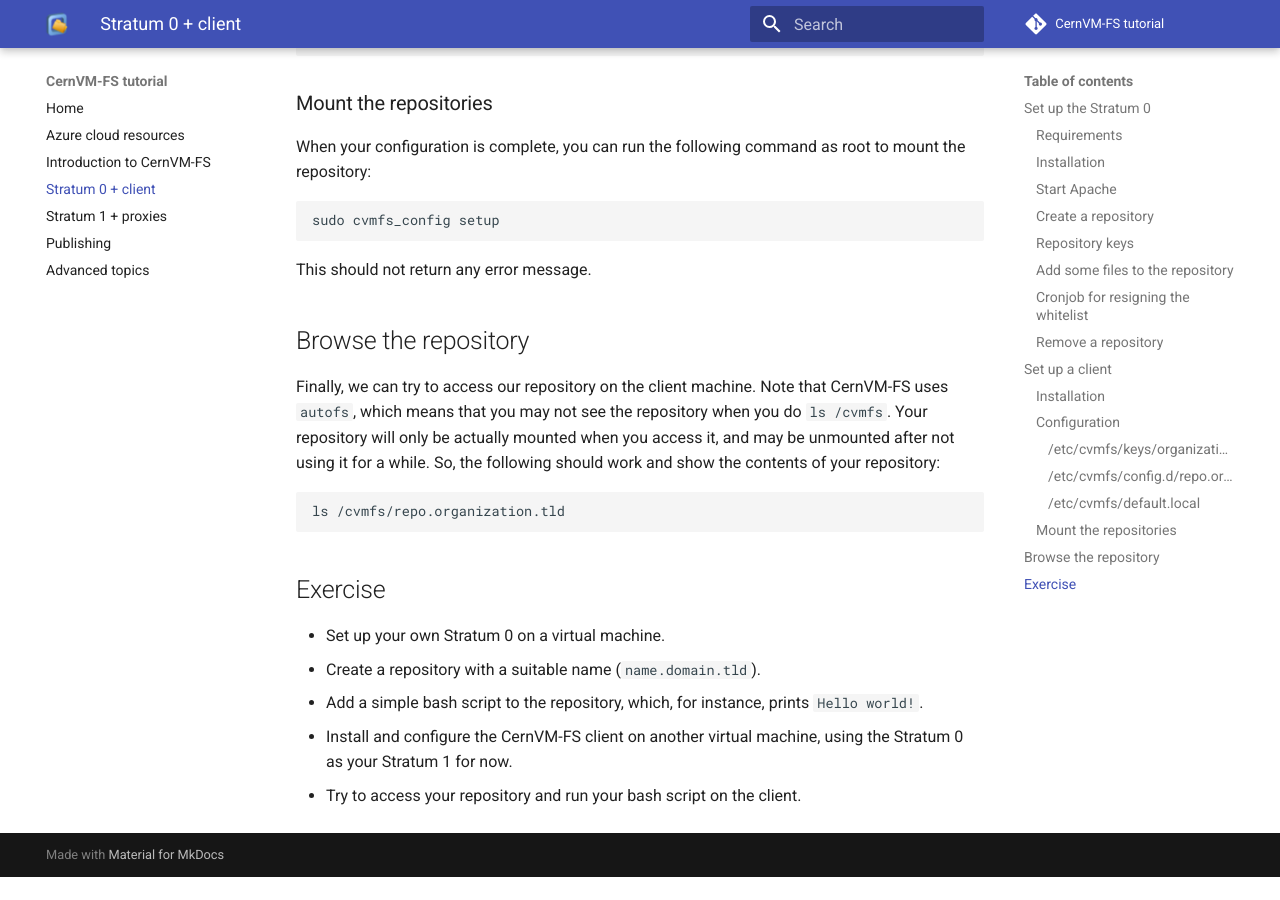
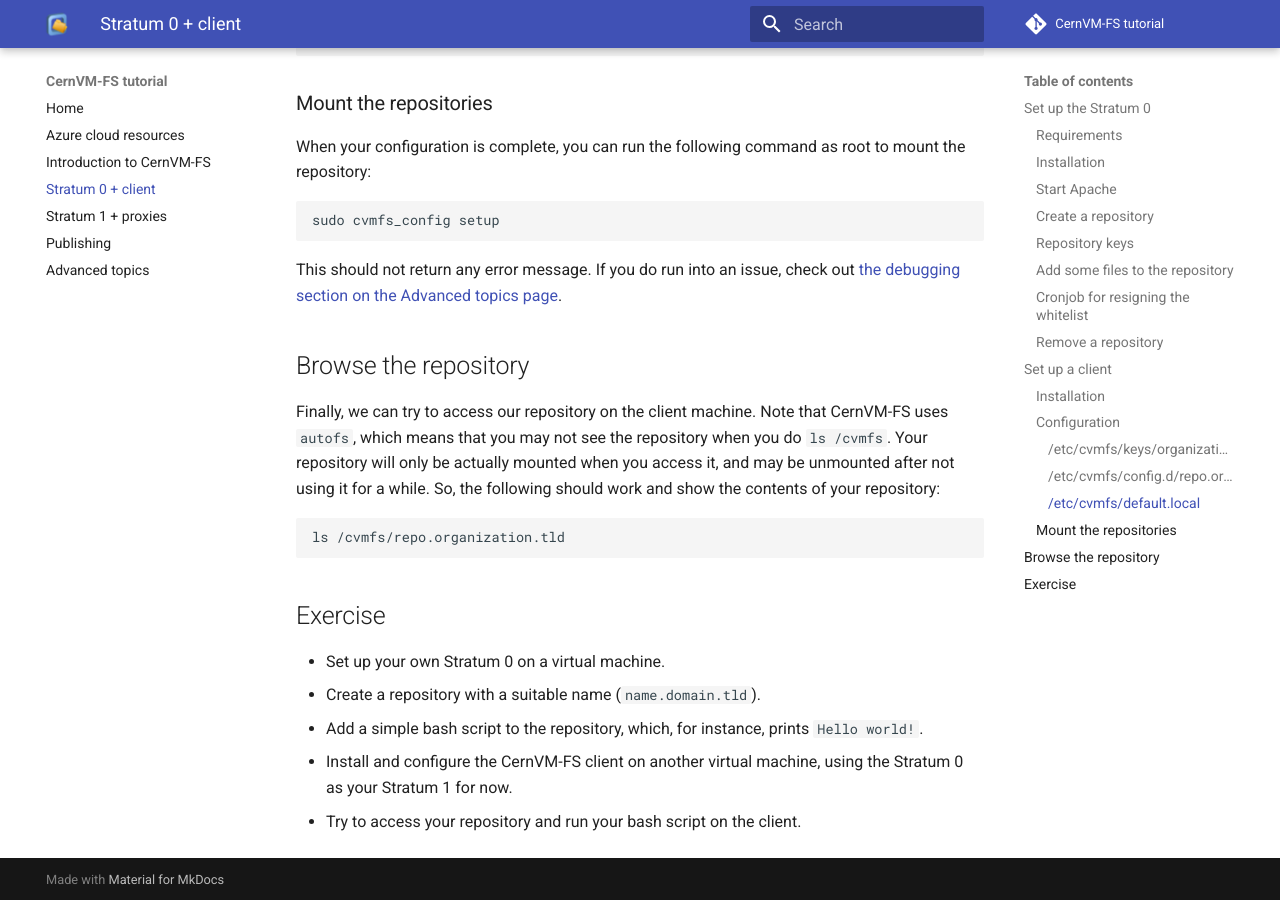
Before and after one commit to cvmfs-contrib/cvmfs-tutorial-2021, an MkDocs documentation site: the page built from docs/02_stratum0_client.md, in a window 1280 px wide and 900 px high, scrolled down 4437 px. Built offline with MkDocs 1.6.1 and Material for MkDocs 9.7.7, drawn with Linux system fonts in a browser that asks for light colours; comment, search, counter and statistics services are not loaded; before the commit the page ends 5314 px from its top, so only the background shows below that.

Commit message:
Add link to debugging issues section

````diff
--- a/docs/02_stratum0_client.md
+++ b/docs/02_stratum0_client.md
@@ -126,7 +126,8 @@
 ```
 sudo cvmfs_config setup
 ```
-This should not return any error message.
+This should not return any error message. If you do run into an issue, check out
+[the debugging section on the Advanced topics page](05_advanced.md#debugging-issues).
 
 ## Browse the repository
 Finally, we can try to access our repository on the client machine. Note that CernVM-FS uses `autofs`, which means that you may not see the repository when you do `ls /cvmfs`. Your repository will only be actually mounted when you access it, and may be unmounted after not using it for a while. So, the following should work and show the contents of your repository:
````
